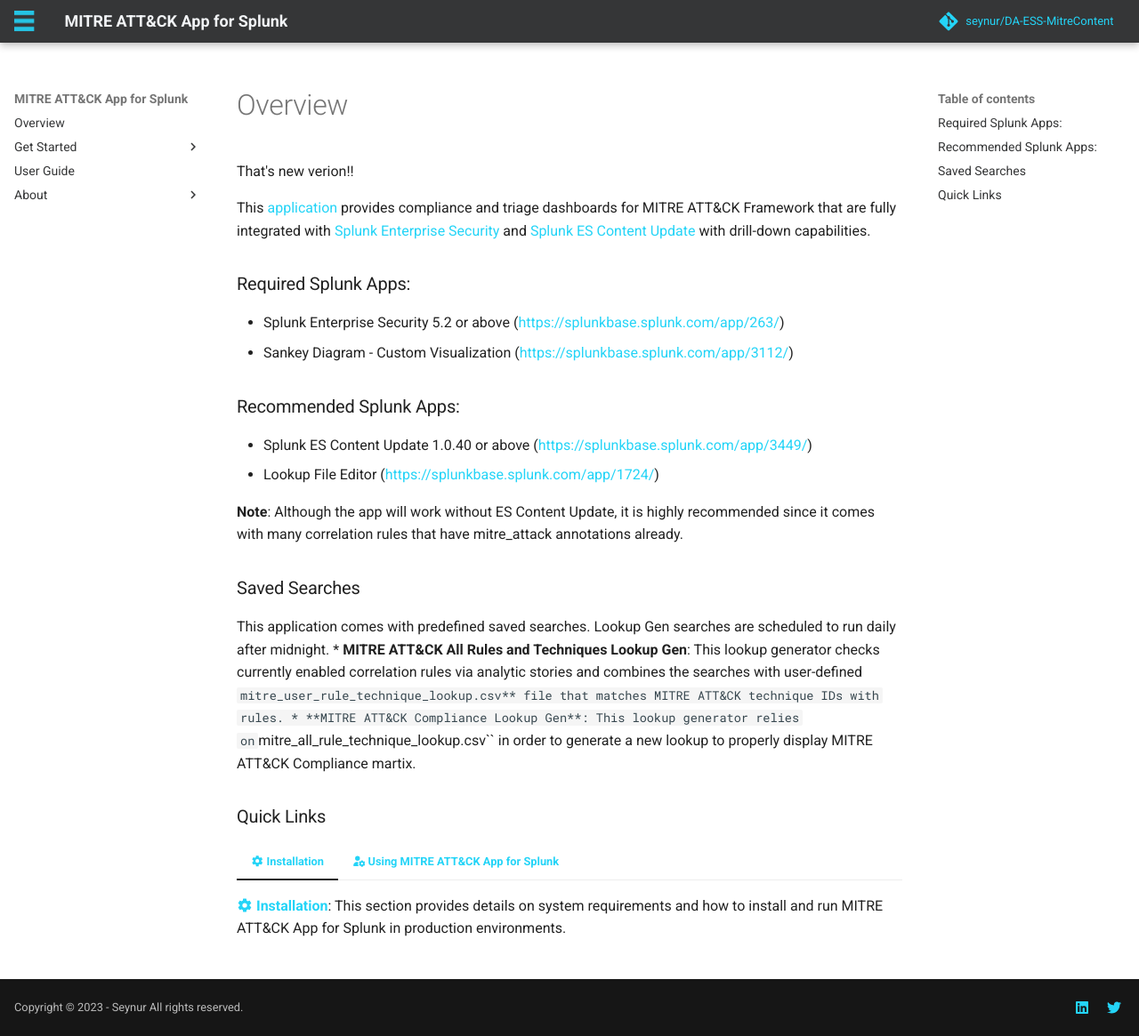
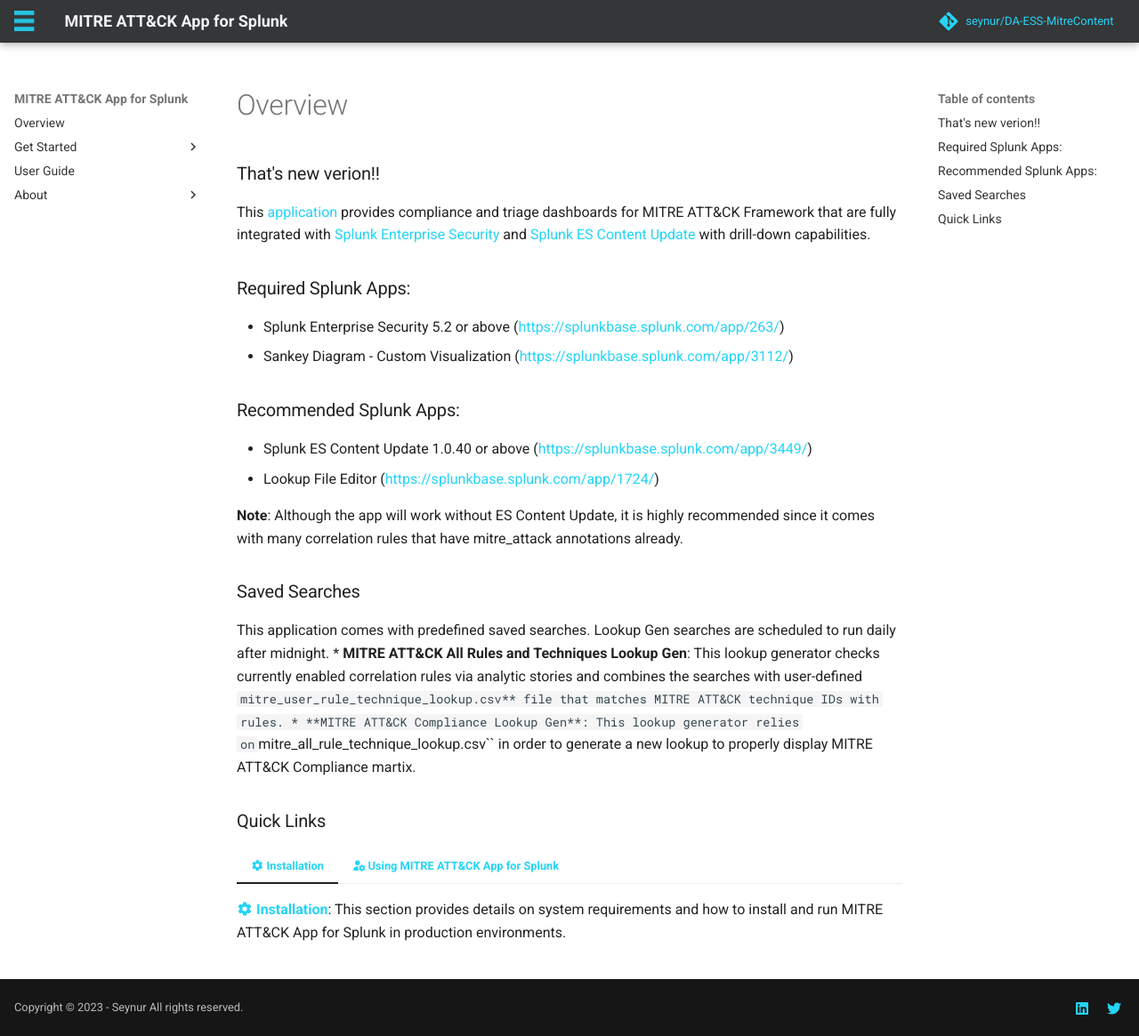
Before and after one commit to Oykucann/mitre-test, an MkDocs documentation site: the page built from docs/index.md, in a window 1280 px wide and 1165 px high. Shown: the whole window at 89% size. Built offline with MkDocs 1.6.1 and Material for MkDocs 9.7.7, drawn with Linux system fonts in a browser that asks for light colours; comment, search, counter and statistics services are not loaded; the version menu is left out.

Commit message:
Update index.md

```diff
--- a/docs/index.md
+++ b/docs/index.md
@@ -2,7 +2,7 @@
 title: Overview
 ---
 
-That's new verion!!
+### That's new verion!!
 
 --8<-- "overview_mitre.md"
 
```
